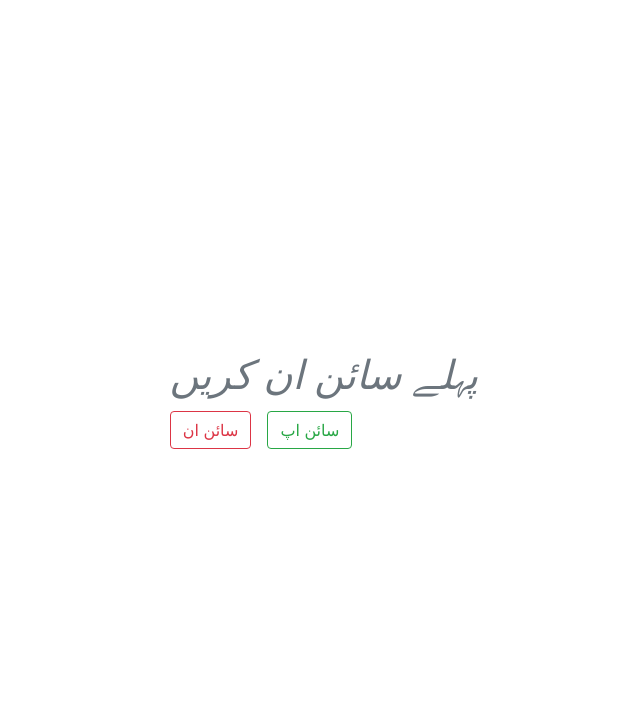
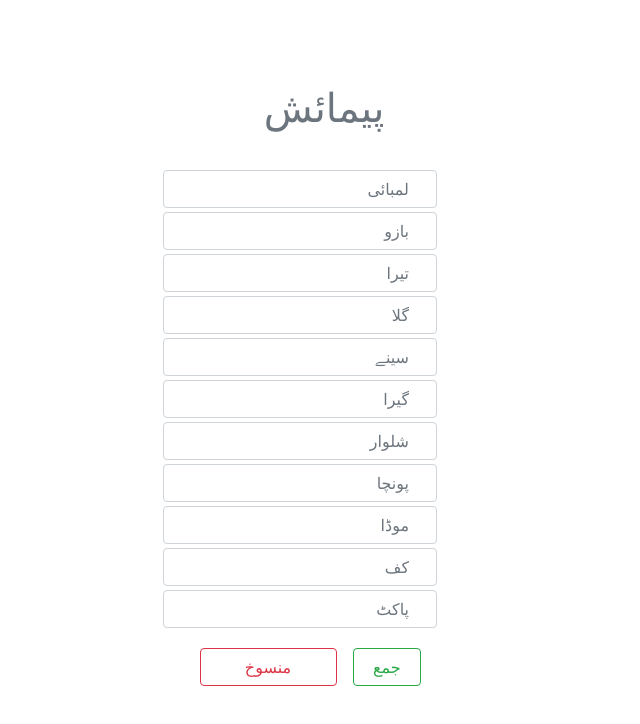
Before and after one commit to faiza203/Urdu_Version_Tailor_App, a React (Create React App) app: page /Measurment in a window 1280 px wide. Shown: the top 724 px of the page, without its empty margins (316-956 px from the left). Built offline with nearby package versions, Linux system fonts and the light colour scheme.

Commit message:
Take measurment according to tailor require

```diff
--- a/src/Components/Elements/Measurment.tsx
+++ b/src/Components/Elements/Measurment.tsx
@@ -8,11 +8,11 @@ export function Measurment() {
     const dispatch = useDispatch();
     const saveMeasurment = (e: any) => {
         e.preventDefault();
-        const [Length, Width, Neck, Tera, ArmLenght, ShoulderLenght] = e.target;
+        const [Length, ArmLenght, Tera, Neck, Chest, gaera, Shalwar, poncha, moda, kf, pocket] = e.target;
         const measurment = {
-            Length: Length.value, Width: Width.value, Tera: Tera.value, Neck: Neck.value, Arm: ArmLenght.value, Shoulder: ShoulderLenght.value,
+            Length: Length.value, Arm: ArmLenght.value, Tera: Tera.value, Neck: Neck.value, Chest: Chest.value, Gaera: gaera.value,
+            Shalwar: Shalwar.value, Poncha: poncha.value, Moda: moda.value, Kf: kf.value, Pocket: pocket.value,
         }
-
         const promise = firebase.firestore().collection('Measurments').doc(state.Tailor[0]).collection(state.Client[0] + " Measurment").doc("{ OrdersId " + ": " + state.Client[0] + " Orders }").set({
             measurment
         });
@@ -30,11 +30,16 @@ export function Measurment() {
                     <h1 className="h1 text-muted">پیمائش</h1>
                     <form className="mr-5" onSubmit={saveMeasurment}>
                         <input className="form-control" type="number" placeholder="لمبائی" required />
-                        <input className="form-control mt-1" type="number" placeholder="چوڑائی" required />
-                        <input className="form-control mt-1" type="number" placeholder="گردن" required />
+                        <input className="form-control mt-1" type="number" placeholder="بازو" required />
                         <input className="form-control mt-1" type="number" placeholder="تیرا" required />
-                        <input className="form-control mt-1" type="number" placeholder="کندھا" required />
-                        <input className="form-control mt-1" type="number" placeholder="بازو" required />
+                        <input className="form-control mt-1" type="number" placeholder="گلا" required />
+                        <input className="form-control mt-1" type="number" placeholder="سینے" required />
+                        <input className="form-control mt-1" type="number" placeholder="گیرا" required />
+                        <input className="form-control mt-1" type="number" placeholder="شلوار" required />
+                        <input className="form-control mt-1" type="number" placeholder="پونچا" required />
+                        <input className="form-control mt-1" type="number" placeholder="موڈا" required />
+                        <input className="form-control mt-1" type="number" placeholder="کف" required />
+                        <input className="form-control mt-1" type="number" placeholder="پاکٹ" required />
                         <button className="btn btn-outline-danger d-inline w-50 mr-3" type="button" onClick={() => {
                             history.push("/DashBoard");
                             history.replace('/DashBoard');
--- a/src/Components/Functions/Measurment.ts
+++ b/src/Components/Functions/Measurment.ts
@@ -50,5 +50,6 @@ export function updateMeasurmentR(client: any, measurment: measurment, index: nu
 }
 
 type measurment = {
-    Length: any, Width: any, Neck: any, Tera: any, Arm: any, Shoulder: any
+    Length: any, Arm: any, Tera: any, Neck: any, Chest: any, Gaera: any,
+    Shalwar: any, Poncha: any, Moda: any, Kf: any, Pocket: any,
 }
--- a/src/Components/Reducer/Reducer.ts
+++ b/src/Components/Reducer/Reducer.ts
@@ -1,5 +1,5 @@
 export const initialState: stateType = {
-    Tailor: [],
+    Tailor: ['fiaz@gmail.com'],
     Customers: [],
     Client: [],
     Measurment: [],
```
Also changed, not shown: 1 other file (tests, documents, lock files or other folders).
